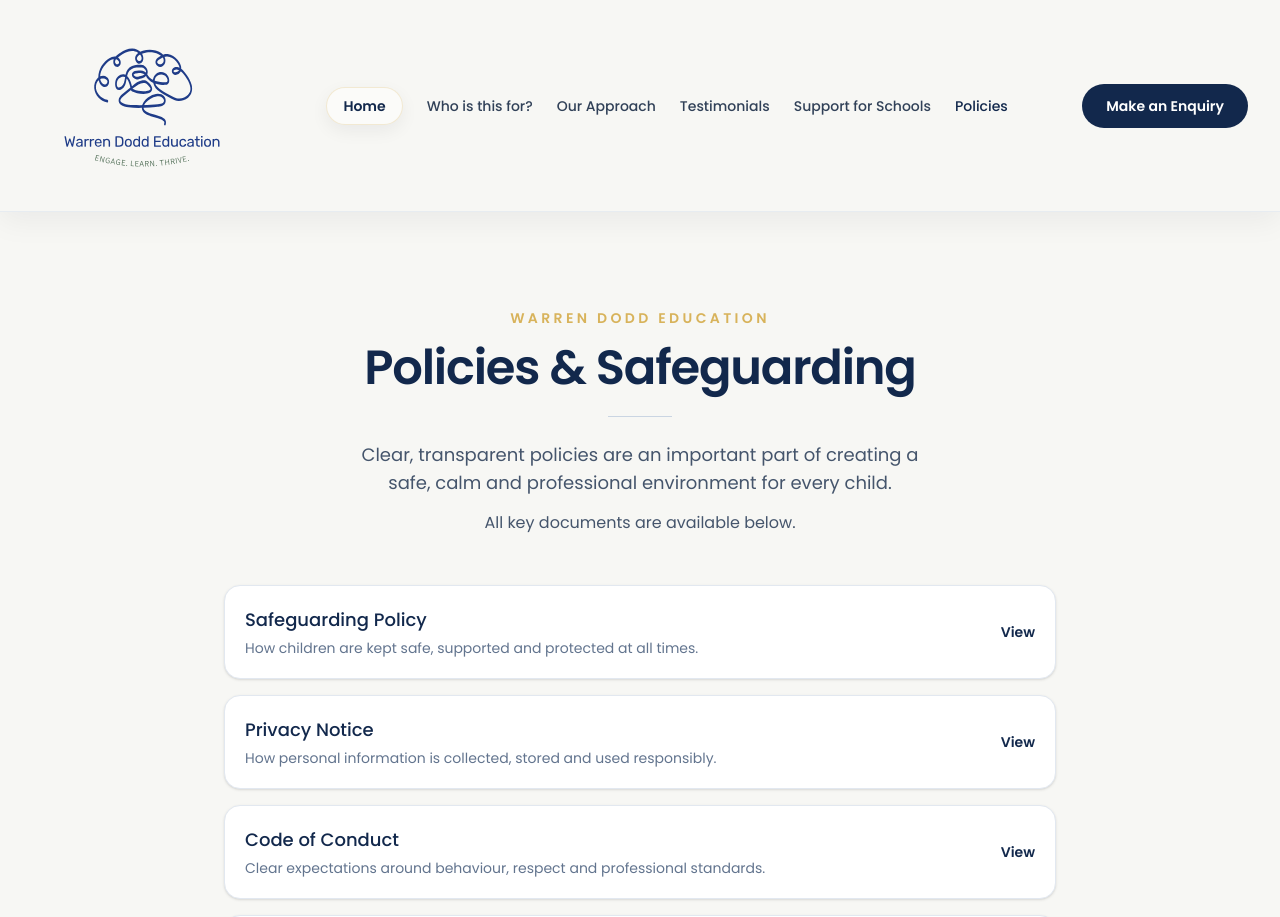
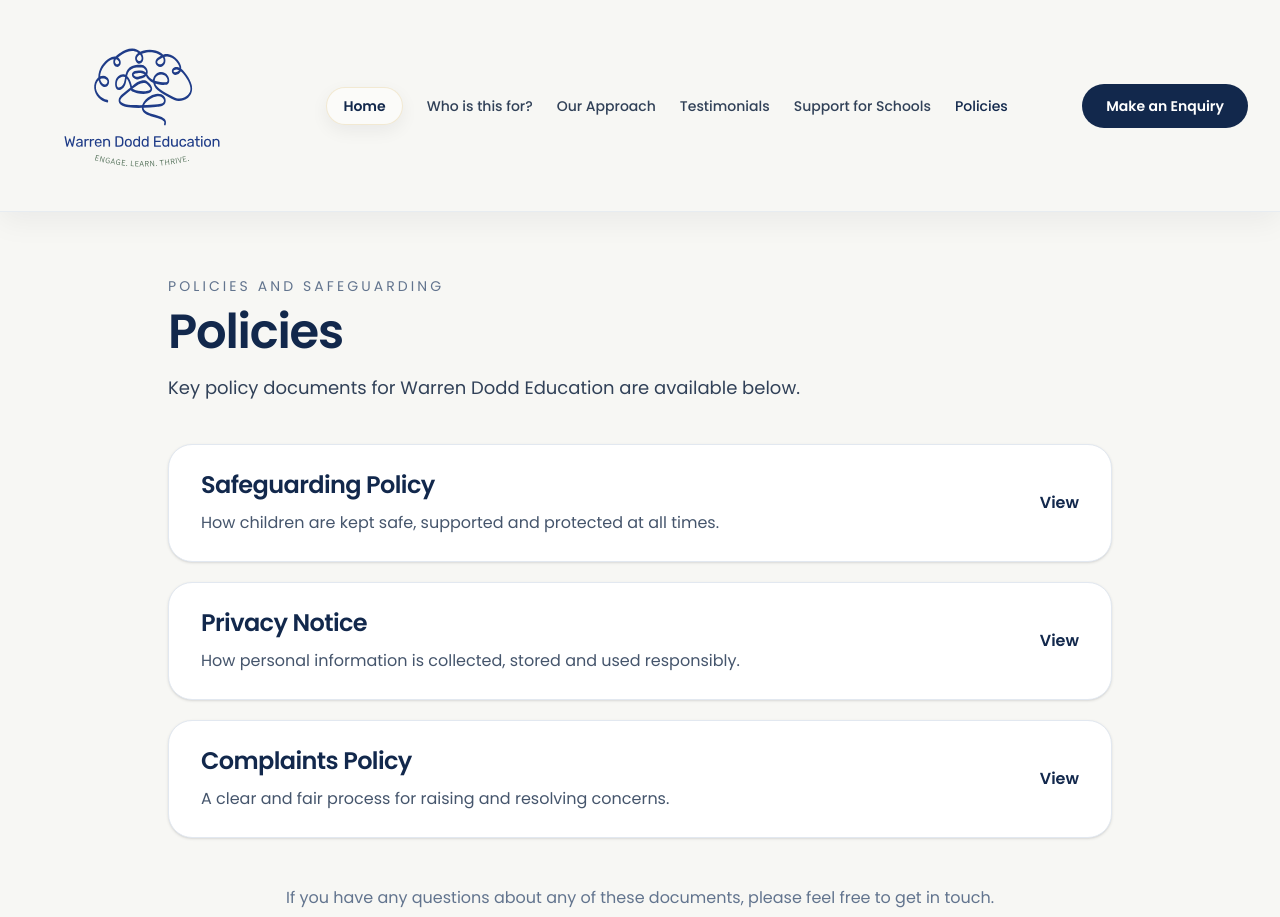
Before and after one commit to davedodd89-ai/warren-dodd-education, a Next.js app: page /policies in a window 1280 px wide. Shown: the top 917 px of the page. Built offline with nearby package versions, Linux system fonts and the light colour scheme.

Commit message:
Update policies page and policy documents

```diff
--- a/app/policies/page.tsx
+++ b/app/policies/page.tsx
@@ -1,90 +1,79 @@
+import Link from "next/link";
 import SiteHeader from "../SiteHeader";
 
-const policyDocuments = [
+const policies = [
   {
     title: "Safeguarding Policy",
-    description: "How children are kept safe, supported and protected at all times.",
+    description:
+      "How children are kept safe, supported and protected at all times.",
     href: "/policies/01_Safeguarding_Policy.pdf",
   },
   {
     title: "Privacy Notice",
-    description: "How personal information is collected, stored and used responsibly.",
+    description:
+      "How personal information is collected, stored and used responsibly.",
     href: "/policies/02_Privacy_Notice.pdf",
   },
   {
-    title: "Code of Conduct",
-    description: "Clear expectations around behaviour, respect and professional standards.",
-    href: "/policies/03_Code_of_Conduct.pdf",
-  },
-  {
-    title: "Health and Safety Policy",
-    description: "How a safe and secure learning environment is maintained.",
-    href: "/policies/04_Health_and_Safety_Policy.pdf",
-  },
-  {
     title: "Complaints Policy",
-    description: "A clear and fair process for raising and resolving concerns.",
+    description:
+      "A clear and fair process for raising and resolving concerns.",
     href: "/policies/05_Complaints_Policy.pdf",
   },
 ];
 
 export default function PoliciesPage() {
   return (
-    <main className="min-h-screen bg-[#F7F7F4] text-slate-900">
+    <div className="min-h-screen bg-[#F7F7F4] text-slate-900">
       <SiteHeader />
 
-      <section className="mx-auto max-w-4xl px-4 pb-20 pt-16 sm:px-6 lg:px-8 lg:pt-24">
-        <div className="text-center">
-          <p className="text-sm font-semibold uppercase tracking-[0.24em] text-[#D8B35B]">
-            Warren Dodd Education
+      <main className="mx-auto max-w-5xl px-6 py-12 md:px-10 md:py-16">
+        <div className="max-w-3xl">
+          <p className="text-xs uppercase tracking-[0.22em] text-slate-500 md:text-sm">
+            Policies and safeguarding
           </p>
 
-          <h1 className="mt-4 text-4xl font-semibold tracking-tight text-[#12284C] sm:text-5xl">
-            Policies &amp; Safeguarding
+          <h1 className="mt-3 text-3xl font-semibold tracking-tight text-[#12284C] md:text-5xl">
+            Policies
           </h1>
 
-          <div className="mx-auto mt-6 h-px w-16 bg-slate-300" />
-
-          <p className="mx-auto mt-6 max-w-xl text-base leading-7 text-slate-600 sm:text-lg">
-            Clear, transparent policies are an important part of creating a safe,
-            calm and professional environment for every child.
-          </p>
-
-          <p className="mx-auto mt-3 max-w-xl text-base leading-7 text-slate-600">
-            All key documents are available below.
+          <p className="mt-4 text-base leading-7 text-slate-700 md:text-lg md:leading-8">
+            Key policy documents for Warren Dodd Education are available below.
           </p>
         </div>
 
-        <div className="mt-12 space-y-4">
-          {policyDocuments.map((doc) => (
-            <a
-              key={doc.title}
-              href={doc.href}
-              target="_blank"
-              rel="noopener noreferrer"
-              className="group flex items-center justify-between rounded-2xl border border-slate-200 bg-white px-5 py-5 shadow-sm transition hover:border-[#D8B35B] hover:shadow-md"
+        <div className="mt-10 space-y-5">
+          {policies.map((policy) => (
+            <div
+              key={policy.title}
+              className="flex flex-col justify-between gap-4 rounded-[1.5rem] border border-slate-200 bg-white px-6 py-6 shadow-sm md:flex-row md:items-center md:px-8"
             >
-              <div className="max-w-[75%]">
-                <h2 className="text-lg font-medium text-[#12284C]">
-                  {doc.title}
+              <div>
+                <h2 className="text-2xl font-semibold tracking-tight text-[#12284C]">
+                  {policy.title}
                 </h2>
-                <p className="mt-1 text-sm text-slate-500">
-                  {doc.description}
+                <p className="mt-2 text-base leading-7 text-slate-600">
+                  {policy.description}
                 </p>
               </div>
 
-              <div className="shrink-0 text-sm font-semibold text-[#12284C] transition group-hover:text-[#0f5c6e]">
+              <Link
+                href={policy.href}
+                target="_blank"
+                rel="noopener noreferrer"
+                className="inline-flex shrink-0 items-center font-semibold text-[#12284C] transition hover:opacity-70"
+              >
                 View
-              </div>
-            </a>
+              </Link>
+            </div>
           ))}
         </div>
 
-        <div className="mt-12 text-center text-sm text-slate-500">
+        <p className="mt-12 text-center text-sm text-slate-500 md:text-base">
           If you have any questions about any of these documents, please feel
           free to get in touch.
-        </div>
-      </section>
-    </main>
+        </p>
+      </main>
+    </div>
   );
 }
```
